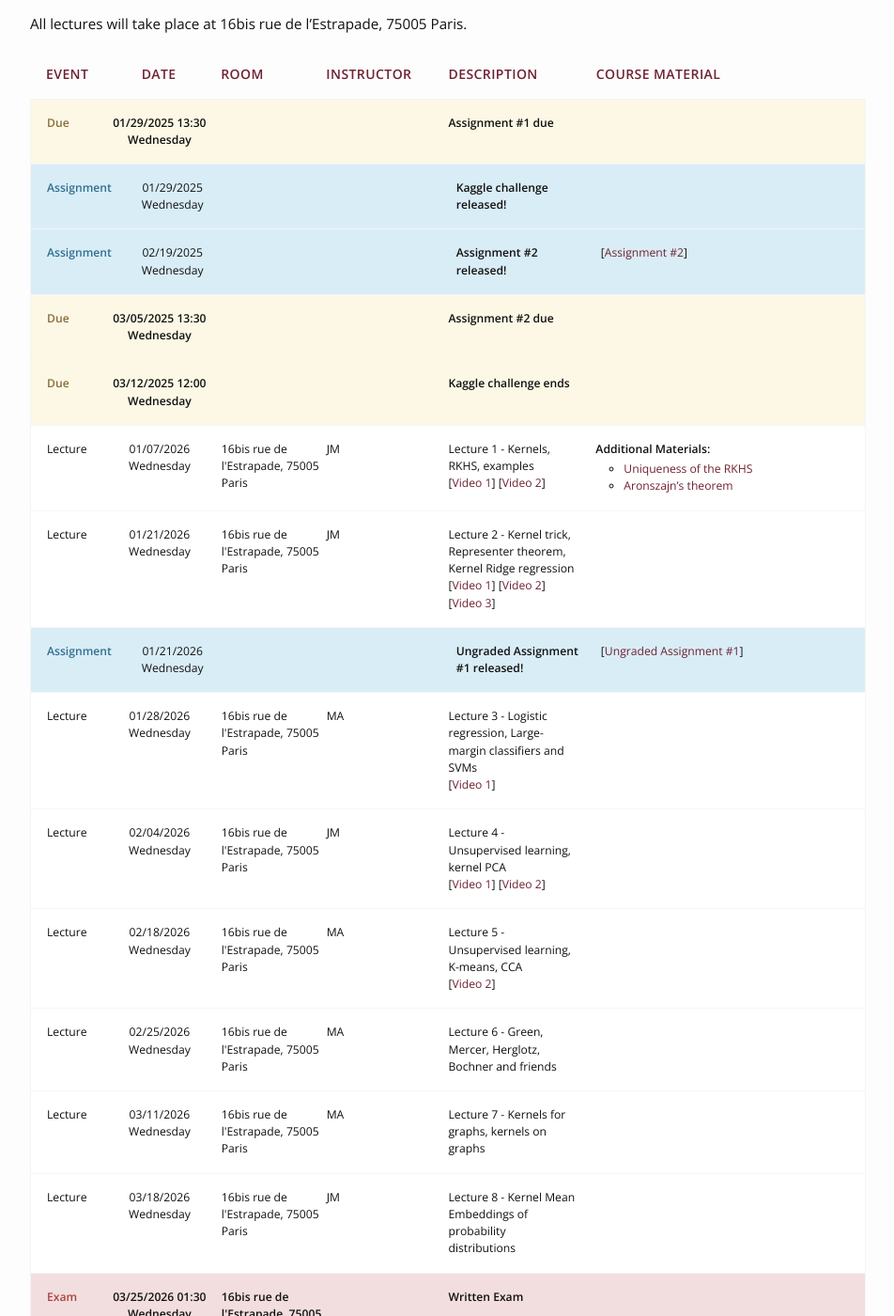
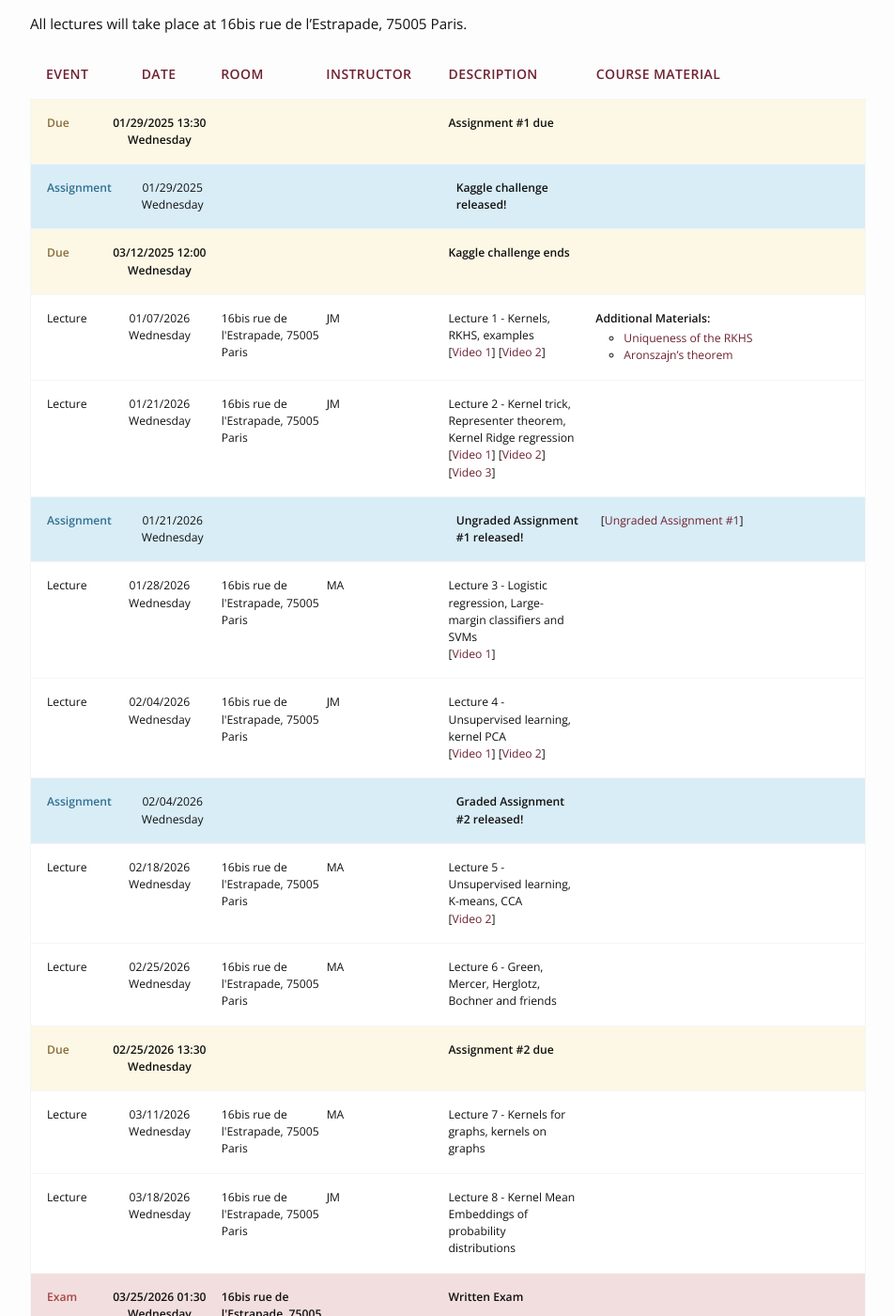
Before and after one commit to mva-kernel-methods/course-page, a Jekyll site: the page built from schedule.md, in a window 1280 px wide and 1400 px high, scrolled down 334 px. Shown: the whole window at 94% size, without its empty margins (163-1115 px from the left). Built offline with Jekyll 4.4.1, drawn with Linux system fonts in a browser that asks for light colours; nearby versions of some CDN libraries.

Commit message:
Update 02_assignment.md

```diff
--- a/_assignments/02_assignment.md
+++ b/_assignments/02_assignment.md
@@ -1,13 +1,13 @@
 ---
 type: assignment
-date: 2025-02-19T8:01:00+1:30
-title: 'Assignment #2'
+date: 2026-02-04T8:01:00+1:30
+title: 'Graded Assignment #2'
 pdf: /static_files/homeworks/hw2.pdf
 attachment: /static_files/homeworks/homework_2.zip
 #attachment:  /static_files/homeworks/sol_hw2.pdf
 due_event:
     type: due
-    date: 2025-03-05T13:30:00+1:00
+    date: 2026-02-25T13:30:00+1:00
     description: 'Assignment #2 due'
-display: true
+display: false
 ---
```
